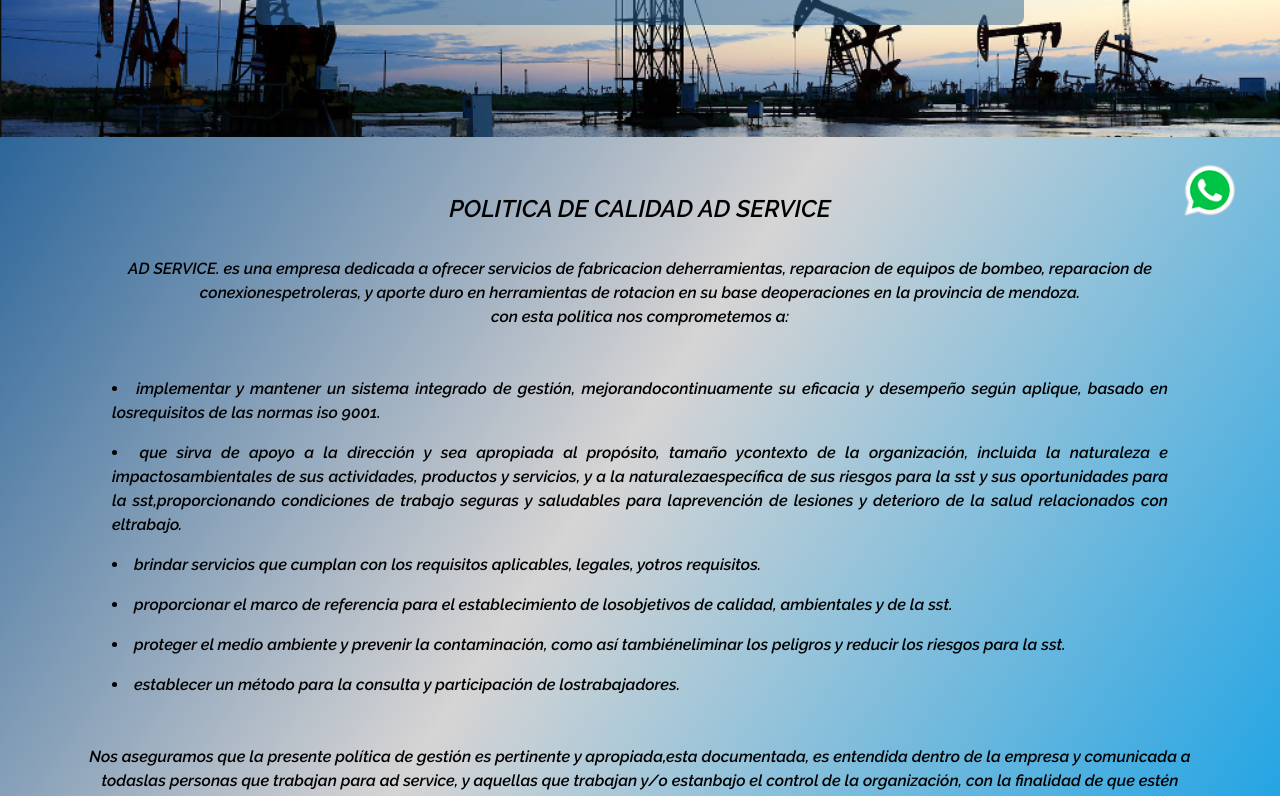
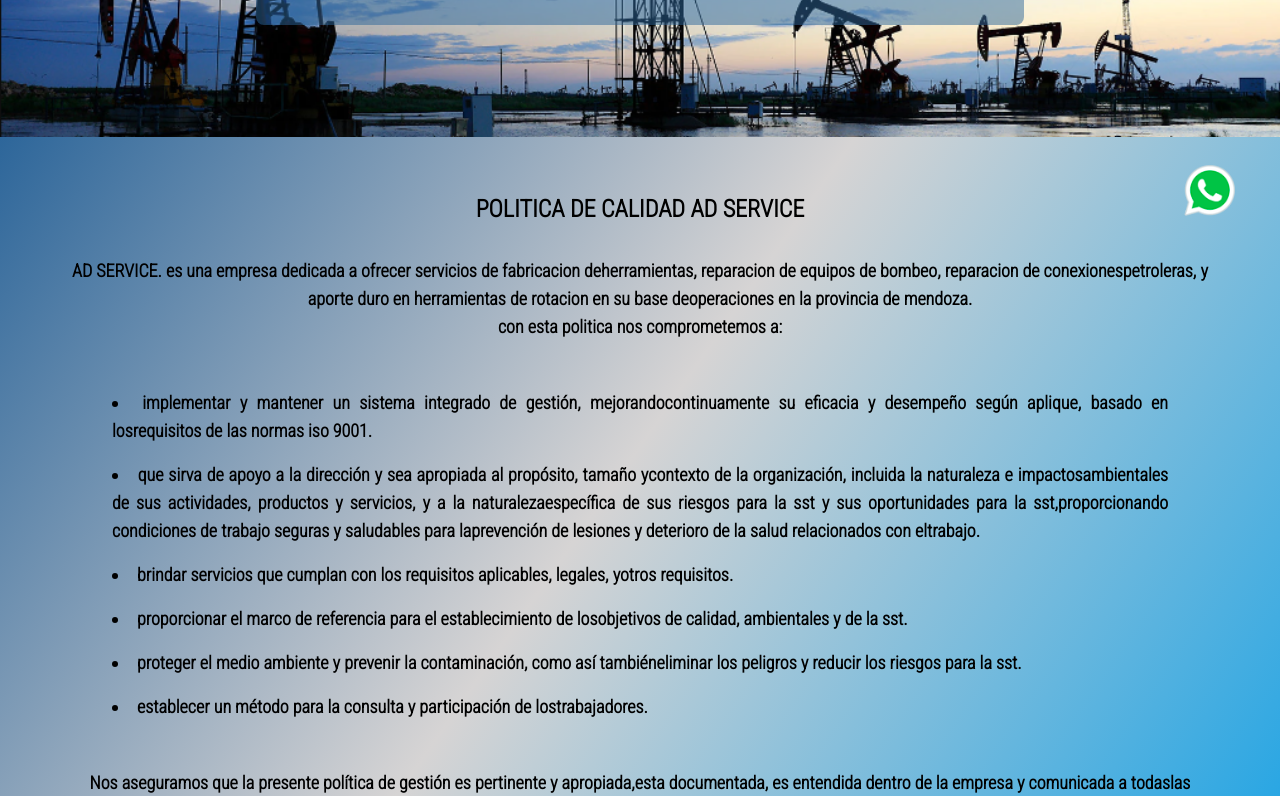
Before and after one commit to DevZeppelin/ad-service-web, a Next.js app: page /calidad in a window 1280 px wide. Shown: the part 540-1336 px from the top of the page. Built offline with nearby package versions, Linux system fonts and the light colour scheme.

Commit message:
change font... now, work?

```diff
--- a/css/base.css
+++ b/css/base.css
@@ -1,5 +1,5 @@
 @import url('https://fonts.googleapis.com/css2?family=Ruda&display=swap');
-@import url('https://fonts.googleapis.com/css2?family=Raleway:ital,wght@1,600&display=swap');
+@import url('https://fonts.googleapis.com/css2?family=Roboto+Condensed:wght@300&display=swap');
 
 body {
   background-color: #eeeeee;
@@ -12,7 +12,7 @@
 }
 
 .raleway {
-  font-family: "Raleway", sans-serif;
+  font-family: 'Roboto Condensed', sans-serif;
 }
 
 html {
--- a/pages/calidad.js
+++ b/pages/calidad.js
@@ -18,9 +18,9 @@
             <section className="bg-gradient">
               <div className="text-center space-y-6 p-8 md:p-16 raleway">
 
-                <h2 className="text-2xl text-bold animate-bounce">POLITICA DE CALIDAD AD SERVICE</h2>
+                <h2 className="text-2xl font-bold animate-bounce">POLITICA DE CALIDAD AD SERVICE</h2>
 
-                <div className="lowercase">
+                <div className="lowercase font-bold text-lg ">
                   <p><b className="uppercase">AD SERVICE</b>. ES UNA EMPRESA DEDICADA A OFRECER SERVICIOS DE FABRICACION DEHERRAMIENTAS, REPARACION DE EQUIPOS DE BOMBEO, REPARACION DE CONEXIONESPETROLERAS, Y APORTE DURO EN HERRAMIENTAS DE ROTACION EN SU BASE DEOPERACIONES EN LA PROVINCIA DE MENDOZA.</p>
                   <p>CON ESTA POLITICA NOS COMPROMETEMOS A:
                     <div className="p-12 text-justify space-y-4">
--- a/pages/servicios.js
+++ b/pages/servicios.js
@@ -16,7 +16,7 @@
           <PageTitle text="Nuestros Servicios" />
 
           <section className="grid grid-cols-1 md:grid-cols-2 pb-10 bg-gradient">
-            <div className="mx-8 md:mx-32 text-center text-sm md:text-base fadeIn element py-8">
+            <div className="mx-8 md:mx-32 text-center text-sm md:text-lg font-bold fadeIn element py-8">
               <h2 className="text-3xl text-left pb-4">Lista de servicios</h2>
 
               <ul className="space-y-6 raleway">
```
